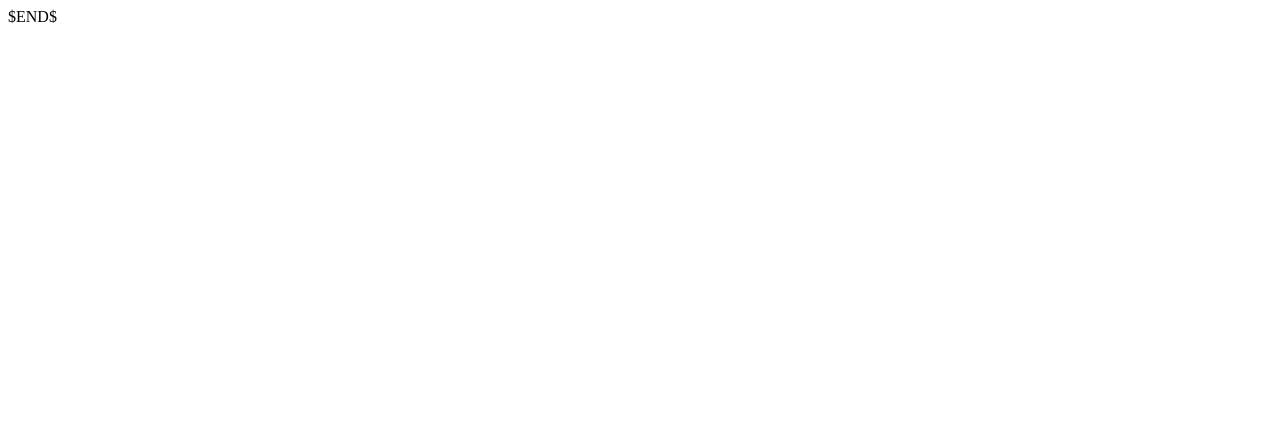
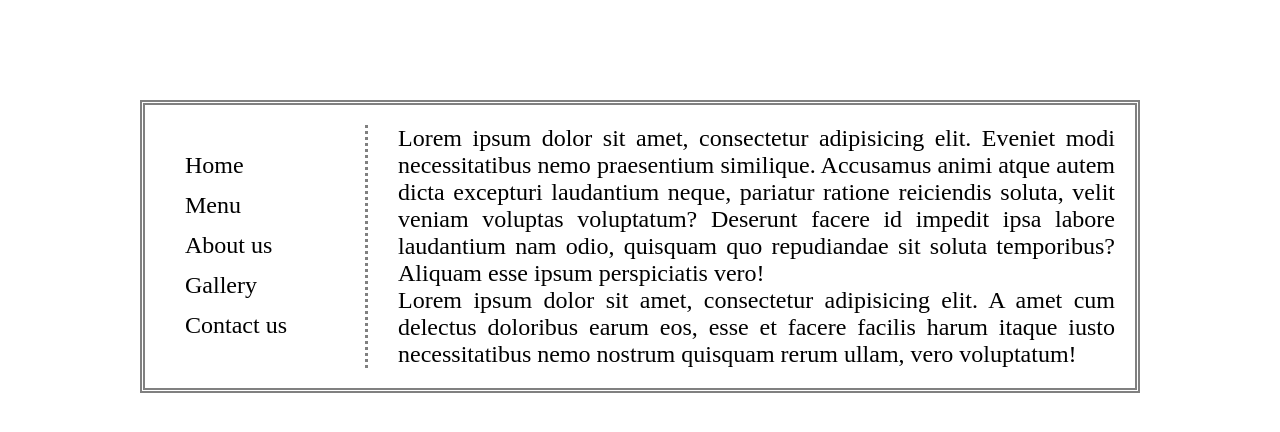
Before and after one commit to amirhosseinnemat/Sample0, a plain HTML site: page 001-html-css/0014-position/01-tacoshop/index.html in a window 1280 px wide. Drawn offline with Linux system fonts and the light colour scheme.

Commit message:
position taco shop

```diff
--- a/001-html-css/0014-position/01-tacoshop/index.html
+++ b/001-html-css/0014-position/01-tacoshop/index.html
@@ -2,9 +2,28 @@
 <html lang="en">
 <head>
     <meta charset="UTF-8">
-    <title>$Title$</title>
+    <title>Title</title>
+    <link rel="stylesheet" href="main.css">
 </head>
 <body>
-$END$
+<nav>
+    <ul>
+        <li>Home</li>
+        <li>Menu</li>
+        <li>About us</li>
+        <li>Gallery</li>
+        <li>Contact us</li>
+    </ul>
+</nav>
+<main>
+    <p>Lorem ipsum dolor sit amet, consectetur adipisicing elit. Eveniet modi necessitatibus nemo praesentium similique.
+        Accusamus animi atque autem dicta excepturi laudantium neque, pariatur ratione reiciendis soluta, velit veniam
+        voluptas voluptatum? Deserunt facere id impedit ipsa labore laudantium nam odio, quisquam quo repudiandae sit
+        soluta temporibus? Aliquam esse ipsum perspiciatis vero!</p>
+    <p>
+        Lorem ipsum dolor sit amet, consectetur adipisicing elit. A amet cum delectus doloribus earum eos, esse et
+        facere facilis harum itaque iusto necessitatibus nemo nostrum quisquam rerum ullam, vero voluptatum!
+    </p>
+</main>
 </body>
 </html>
--- a/001-html-css/0014-position/01-tacoshop/main.css
+++ b/001-html-css/0014-position/01-tacoshop/main.css
@@ -0,0 +1,37 @@
+* {
+    margin: 0;
+    padding: 0;
+    border: 0;
+    box-sizing: border-box;
+}
+
+body {
+    width: 1000px;
+    margin: 100px auto;
+    border: 5px double gray;
+    padding: 20px;
+    font-size: 1.5rem;
+    position: relative;
+
+}
+
+ul {
+    list-style: none;
+}
+
+nav {
+    position: absolute;
+    top: 0;
+    left: 0;
+
+    padding: 40px 20px 20px 40px;
+    width: 200px;
+    line-height: 40px;
+}
+
+main {
+    padding-left: 30px;
+    margin-left: 200px;
+    border-left: 3px dotted gray;
+    text-align: justify;
+}
```
